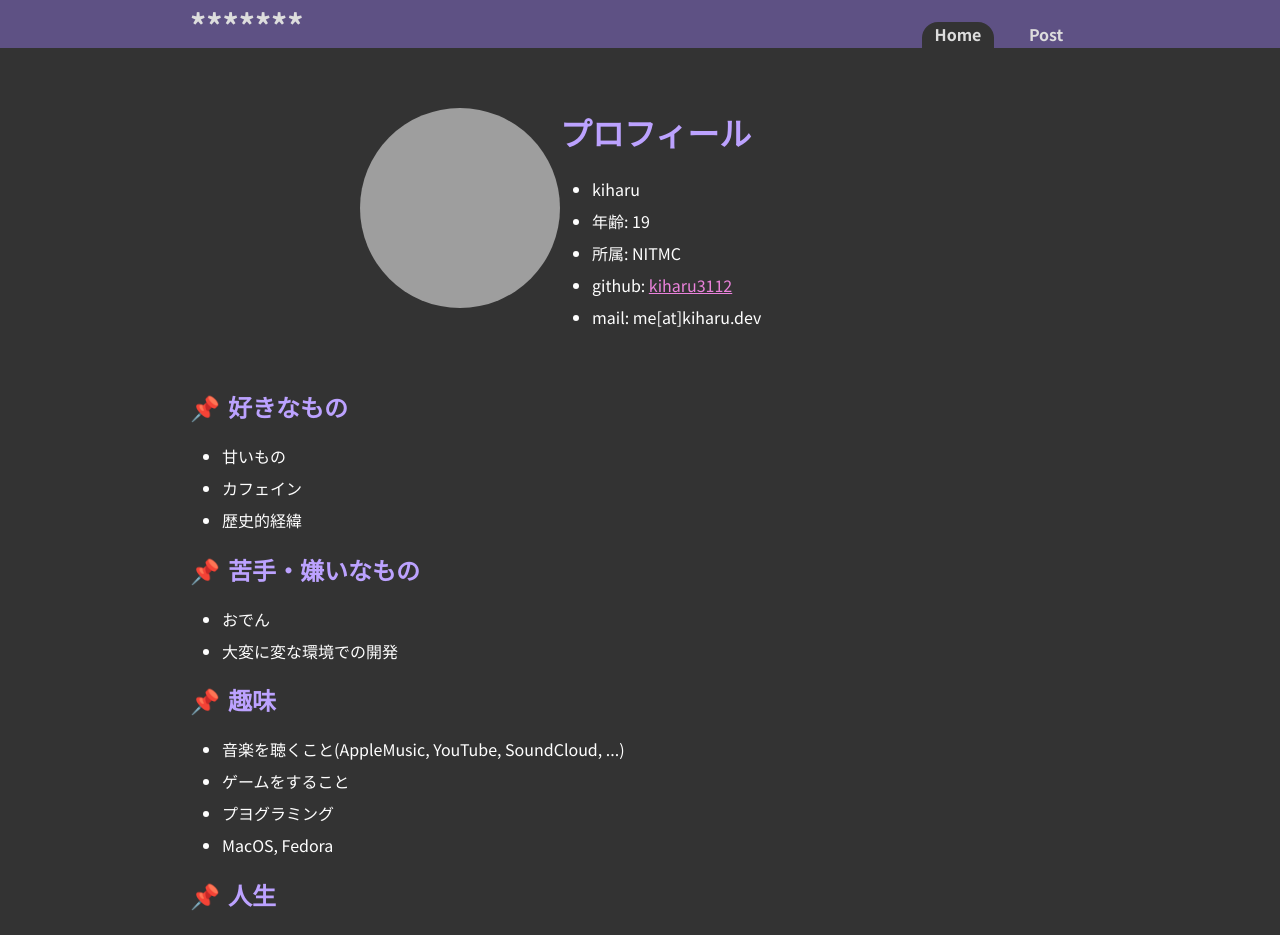
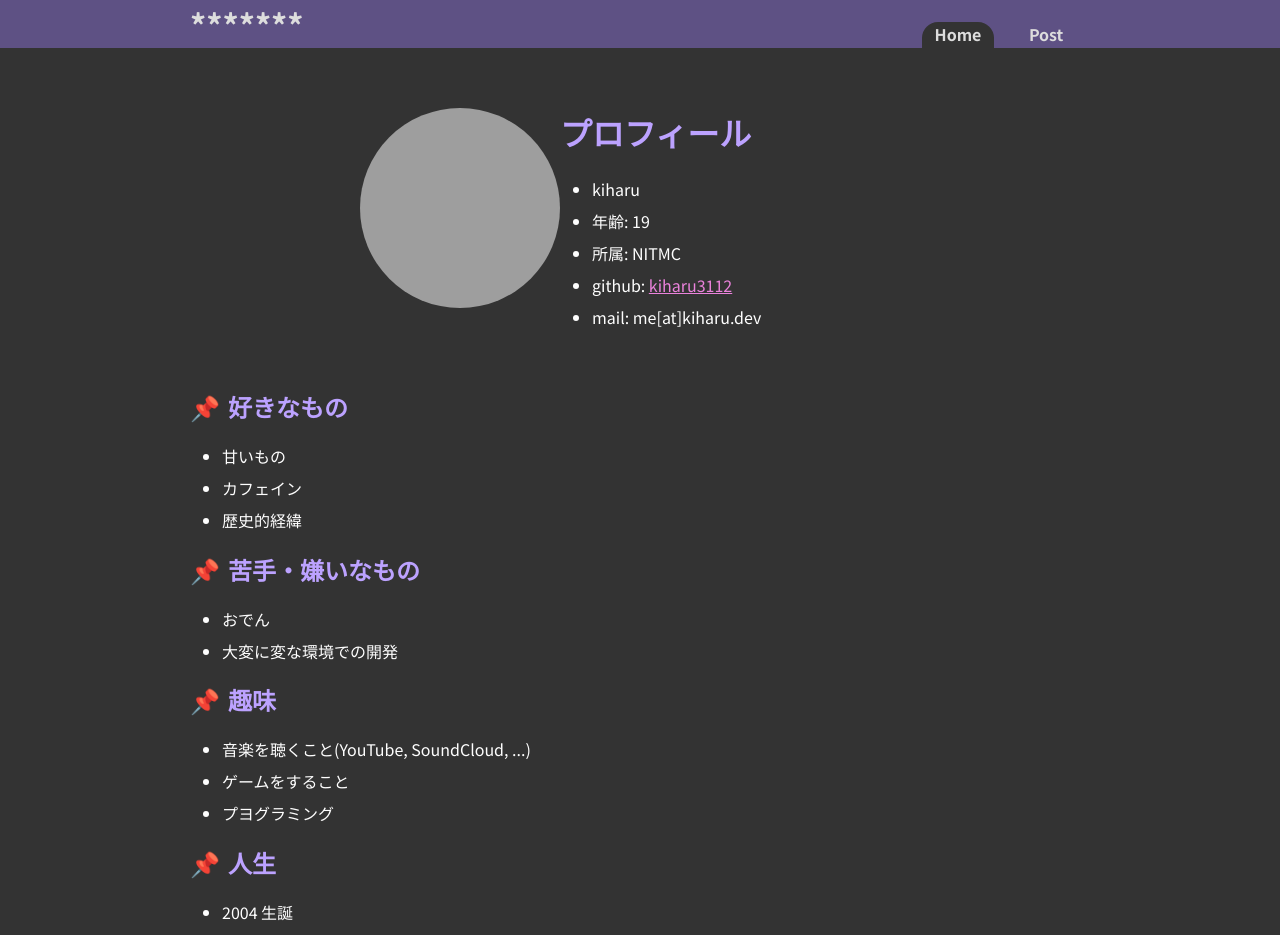
Before and after one commit to kiharu3112/kiharu.dev, a SvelteKit app: page / in a window 1280 px wide. Shown: the top 935 px of the page. Built offline with nearby package versions, Linux system fonts and the light colour scheme; grey boxes are pictures that could not be loaded.

Commit message:
chore:update

```diff
--- a/src/routes/+page.svelte
+++ b/src/routes/+page.svelte
@@ -26,10 +26,9 @@
 </ul>
 <h2>趣味</h2>
 <ul>
-	<li>音楽を聴くこと(AppleMusic, YouTube, SoundCloud, ...)</li>
+	<li>音楽を聴くこと(YouTube, SoundCloud, ...)</li>
 	<li>ゲームをすること</li>
 	<li>プヨグラミング</li>
-	<li>MacOS, Fedora</li>
 </ul>
 
 <h2>人生</h2>
```
